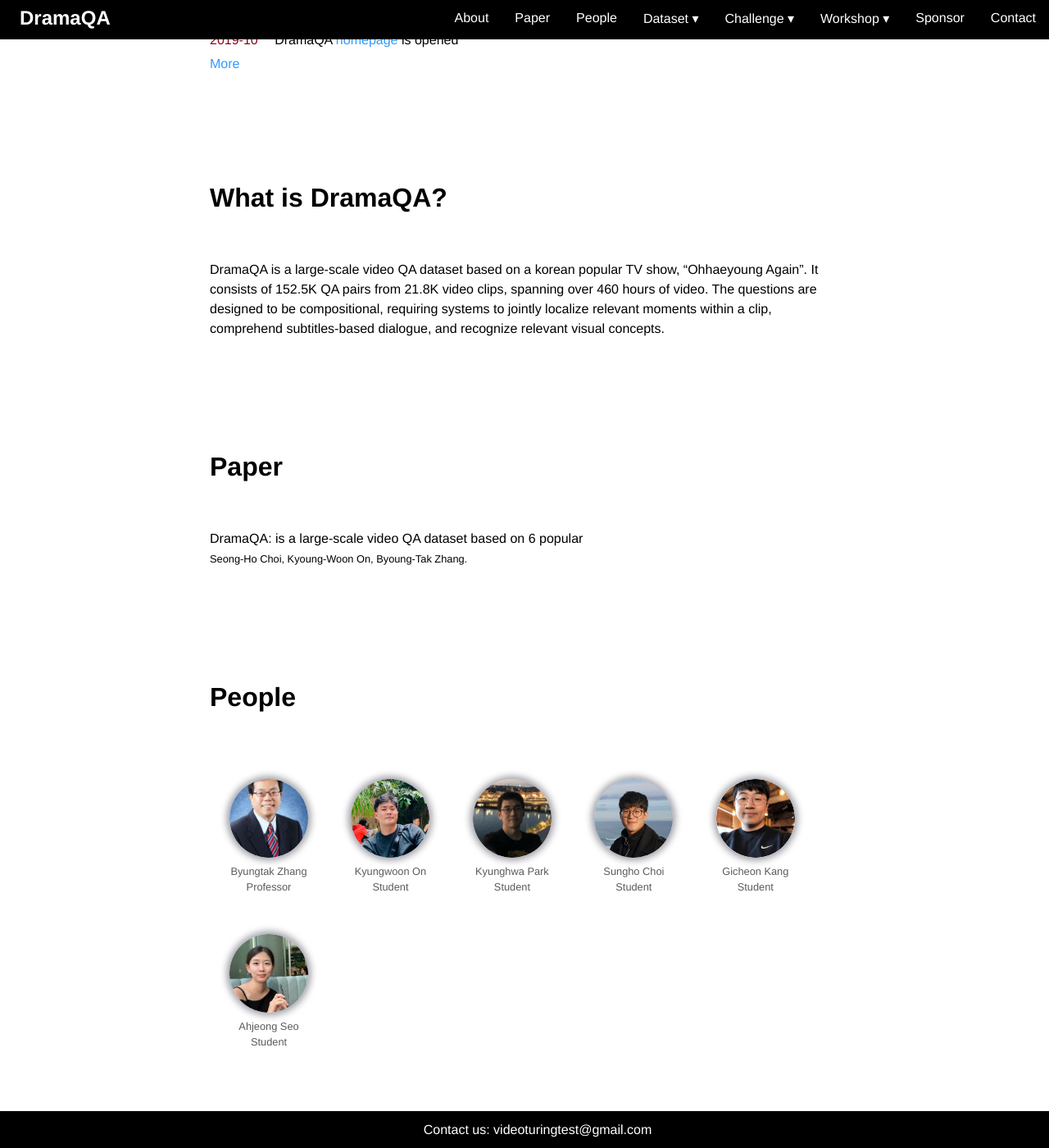
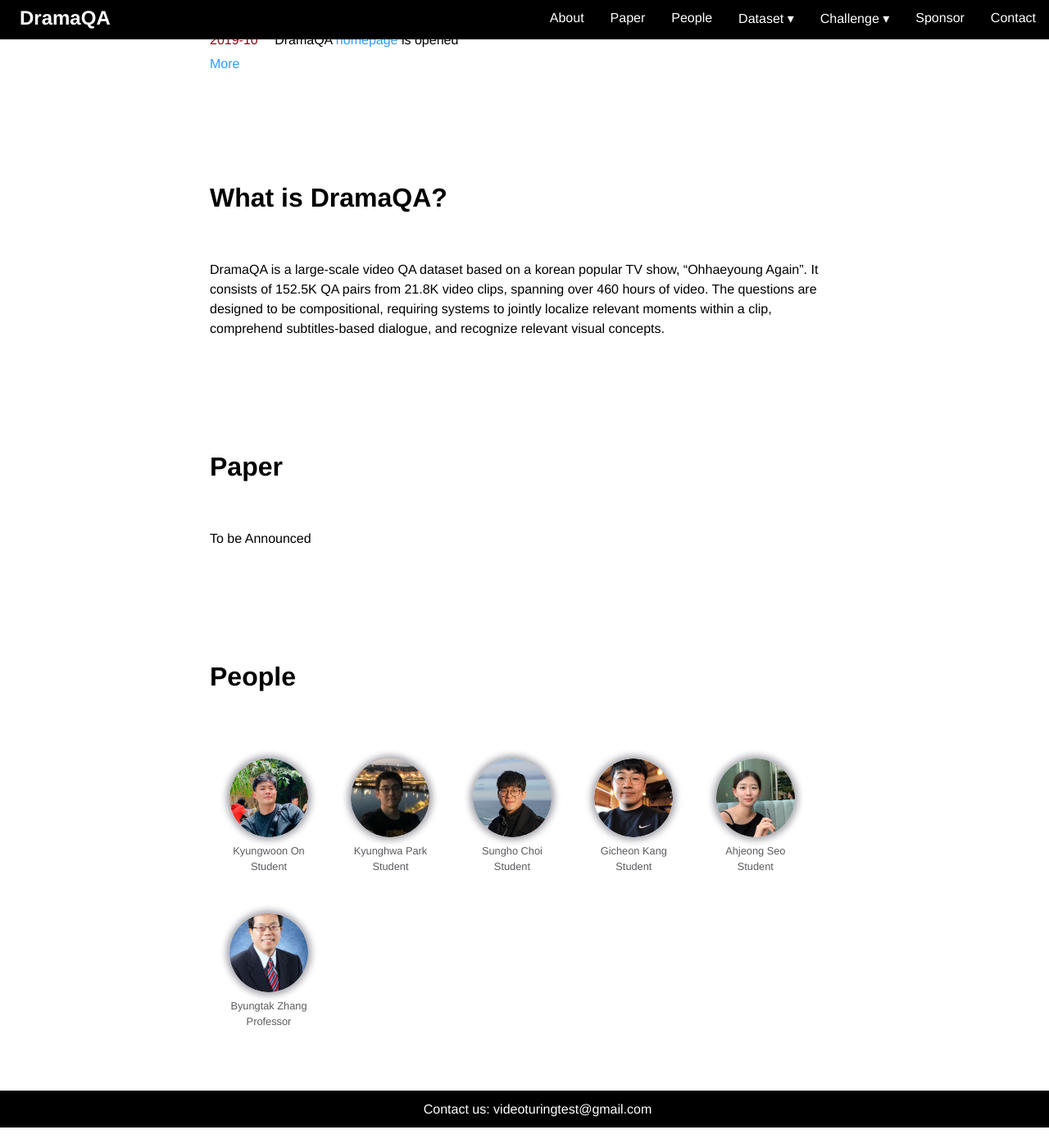
Before and after one commit to friendsqa/friendsqa.github.io, a Jekyll site: the page built from index.md, in a window 1280 px wide and 1400 px high, scrolled down 563 px. Shown: the whole window at 82% size. Built offline with Jekyll 4.4.1, drawn with Linux system fonts in a browser that asks for light colours; after the commit the page ends 1938 px from its top, so only the background shows below that.

Commit message:
revise paper, people and remove workshop

```diff
--- a/_data/menu.yml
+++ b/_data/menu.yml
@@ -23,11 +23,6 @@
   children :
     - name: 2019
       link: /
-- name: Workshop
-  child: true
-  children:
-  - name: 2019
-    link : /
 - name: Sponsor
   child: false
   link: /sponsor
--- a/index.md
+++ b/index.md
@@ -54,8 +54,7 @@
     Paper
   </h1>
   <p class="content-item">
-  DramaQA: is a large-scale video QA dataset based on 6 popular <br>
-  <span id="authors">Seong-Ho Choi, Kyoung-Woon On, Byoung-Tak Zhang.</span>
+  To be Announced
   </p>
 </div>
 
```
Also changed, not shown: _data/people.yml (+4 -4 lines).
